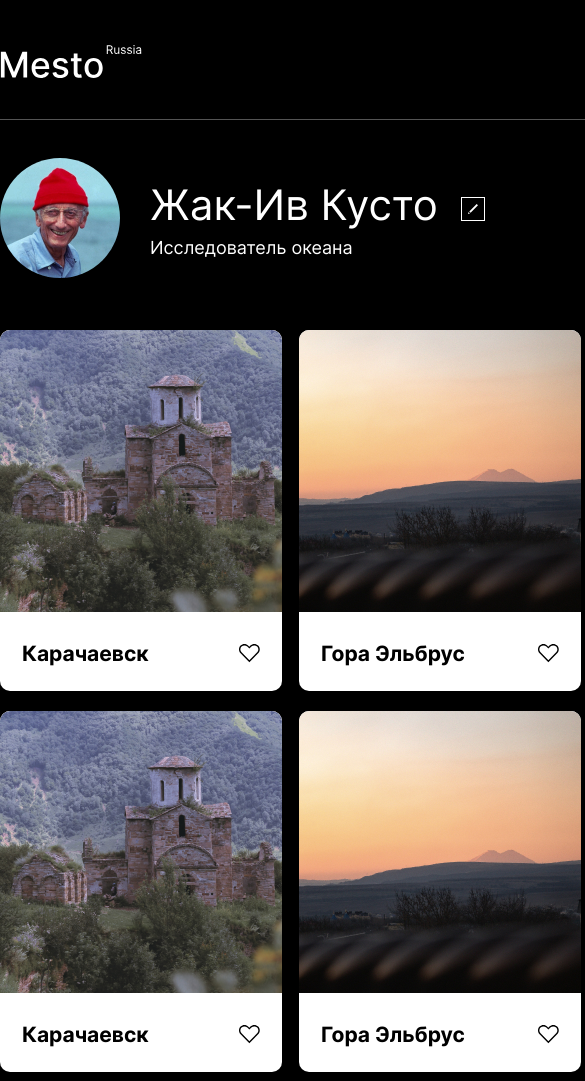
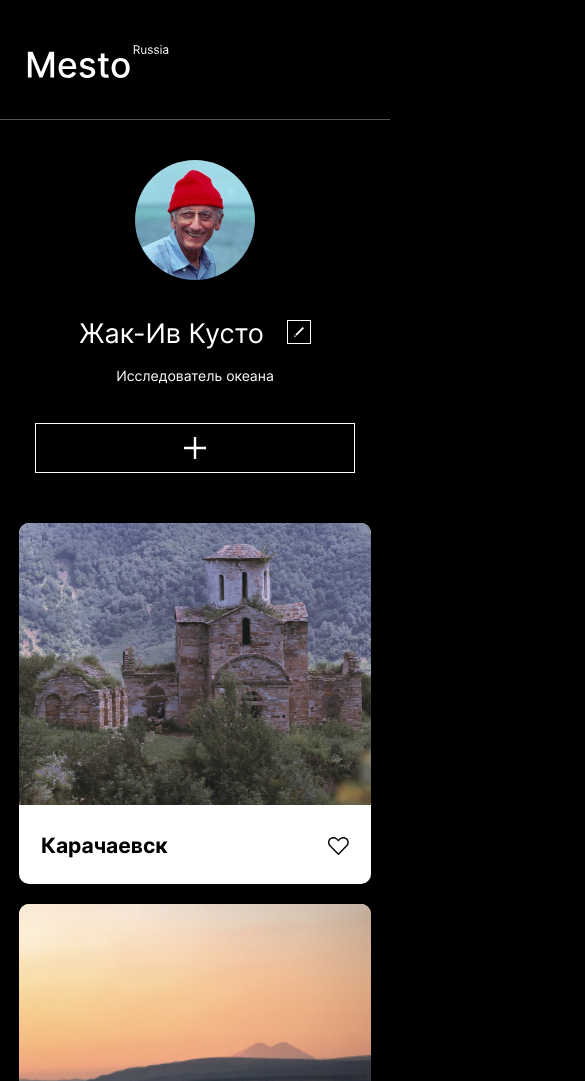
Before and after one commit to illiaGoncharov/mesto, a plain HTML site: page index.html in a window 390 px wide. Shown: the top 1081 px of the page, 585 px wide, since content can reach past the window. Drawn offline with Linux system fonts and the light colour scheme.

Commit message:
feat: mq-s

```diff
--- a/blocks/footer/footer.css
+++ b/blocks/footer/footer.css
@@ -5,3 +5,12 @@
   padding-bottom: 60px;
   color: #545454;
 }
+
+@media (max-width: 880px) {
+  .footer {
+    padding-top: 48px;
+    padding-bottom: 36px;
+    padding-left: 19px;
+    width: calc(100% - 19px);
+  }
+}
--- /dev/null
+++ b/blocks/header/__logo/header__logo.css
@@ -0,0 +1,3 @@
+.header__logo {
+
+}
--- a/blocks/header/header.css
+++ b/blocks/header/header.css
@@ -6,10 +6,9 @@
   border-bottom: 1px solid #545454;
 }
 
-@media (max-width: 1024px) {
-
+@media (max-width: 880px) {
+  .header {
+    padding-left: 27px;
+    width: calc(100% - 27px);
+  }
 }
-
-@media (max-width: 768px) {
-
-}
--- a/blocks/place-card/__image/place-card__image.css
+++ b/blocks/place-card/__image/place-card__image.css
@@ -1,3 +1,5 @@
 .place-card__image {
+  width: 100%;
   height: 282px;
+  object-fit: cover;
 }
--- a/blocks/place-cards/place-cards.css
+++ b/blocks/place-cards/place-cards.css
@@ -6,3 +6,25 @@
   column-gap: 17px;
   row-gap: 20px;
 }
+
+@media (max-width: 880px) {
+  .place-cards  {
+    width: auto;
+    height: auto;
+    padding-right: 19px;
+    padding-left: 19px;
+    grid-template-columns: repeat(3, 1fr);
+  }
+}
+
+@media (max-width: 710px) {
+  .place-cards  {
+    grid-template-columns: repeat(2, 1fr);
+  }
+}
+
+@media (max-width: 520px) {
+  .place-cards  {
+    grid-template-columns: repeat(1, 1fr);
+  }
+}
--- a/blocks/profile/__button/profile__button.css
+++ b/blocks/profile/__button/profile__button.css
@@ -17,3 +17,10 @@
 .profile__button:focus {
    outline: none;
 }
+
+@media (max-width: 710px) {
+  .profile__button  {
+    width: 100%;
+    max-width: 320px;
+  }
+}
--- a/blocks/profile/__img/profile__img.css
+++ b/blocks/profile/__img/profile__img.css
@@ -2,3 +2,13 @@
   border-radius: 50%;
   max-width: 120px;
 }
+
+@media (max-width: 880px) {
+
+}
+
+@media (max-width: 710px) {
+  .profile__img  {
+    margin-bottom: 25px;
+  }
+}
--- a/blocks/profile/__info-container/profile__info-container.css
+++ b/blocks/profile/__info-container/profile__info-container.css
@@ -4,3 +4,10 @@
   width: 100%;
   color: #fff;
 }
+
+@media (max-width: 710px) {
+  .profile__info-container {
+    padding: 0;
+    text-align: center;
+  }
+}
--- a/blocks/profile/__subtitle/profile__subtitle.css
+++ b/blocks/profile/__subtitle/profile__subtitle.css
@@ -7,3 +7,11 @@
   font-size: 18px;
   line-height: 22px;
 }
+
+@media (max-width: 710px) {
+  .profile__subtitle  {
+    margin-top: 7px;
+    font-size: 14px;
+    margin-bottom: 36px;
+  }
+}
--- a/blocks/profile/__title/profile__title.css
+++ b/blocks/profile/__title/profile__title.css
@@ -7,3 +7,9 @@
   font-size: 42px;
   line-height: 48px;
 }
+
+@media (max-width: 710px) {
+  .profile__title  {
+    font-size: 27px;
+  }
+}
--- a/blocks/profile/profile.css
+++ b/blocks/profile/profile.css
@@ -1,5 +1,5 @@
 .profile {
-  width: 880px;
+  max-width: 880px;
   margin: 0px auto;
   padding-top: 40px;
   padding-bottom: 50px;
@@ -9,10 +9,16 @@
   align-items: center;
 }
 
-@media (max-width: 1024px) {
-
+@media (max-width: 880px) {
+  .profile {
+    padding-left: 19px;
+    padding-right: 19px;
+  }
 }
 
-@media (max-width: 768px) {
-
+@media (max-width: 710px) {
+  .profile {
+    height: auto;
+    flex-direction: column;
+  }
 }
--- a/pages/index.css
+++ b/pages/index.css
@@ -5,6 +5,7 @@
 @import url(/blocks/page/page.css);
 
 @import url(/blocks/header/header.css);
+@import url(/blocks/header/__logo/header__logo.css);
 
 @import url(/blocks/profile/profile.css);
 @import url(/blocks/profile/__img-container/profile__img-container.css);
--- a/plan.txt
+++ b/plan.txt
@@ -3,7 +3,7 @@ plan
 [] = git add . && git commit -m ""
 
 --- layout
-- place-cards basic
+-
 
 
 
@@ -13,3 +13,4 @@ done
 + html layout
 + header + profile basic
 + header + profile [desktop]
++ place-cards basic + footer
```
